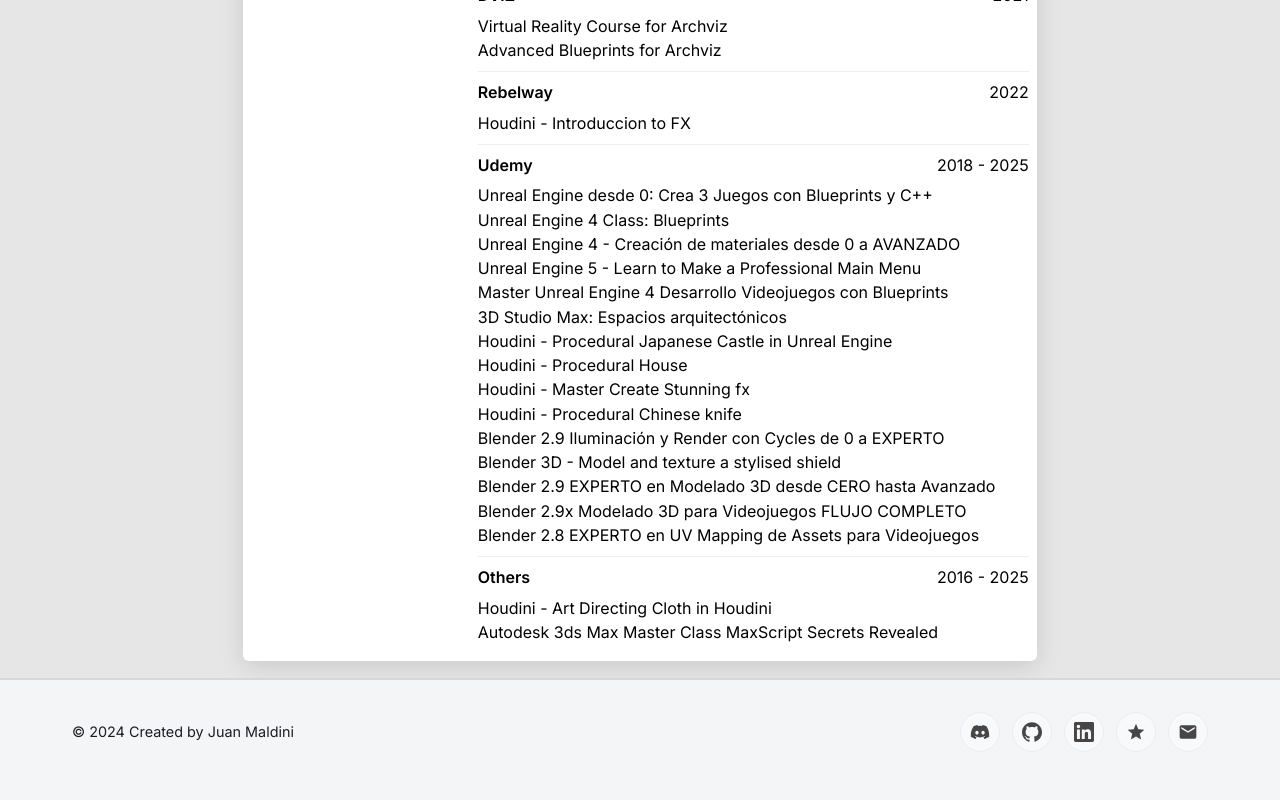
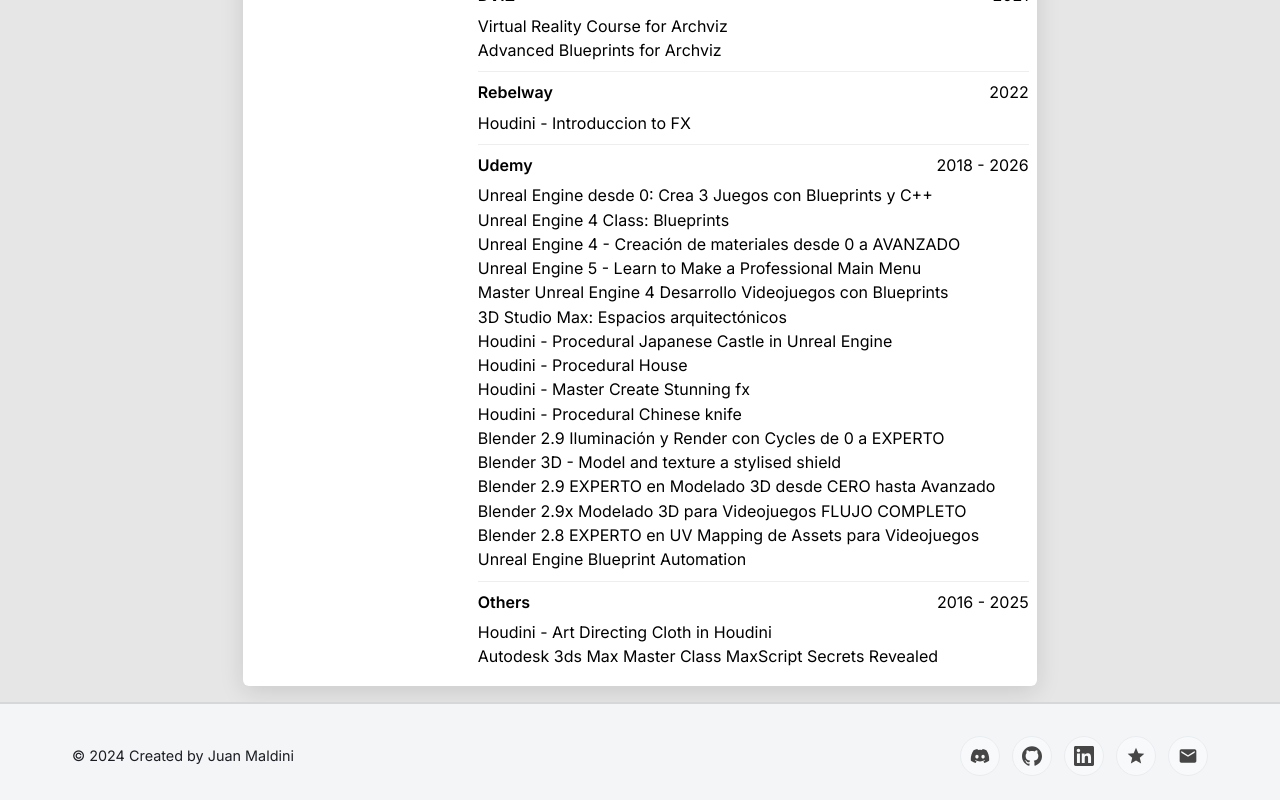
Before and after one commit to JuanMaldini/juanmaldini-web, a React (Vite) app: page /curriculumweb in a window 1280 px wide. Shown: the part 3084-3884 px from the top of the page. Before the commit the page ends 3860 px from the top, so only its background shows below. Built offline with nearby package versions, Linux system fonts and the light colour scheme.

Commit message:
Update Udemy course dates and add new course
Changed Udemy course subtitle from '2018 - 2025' to '2018 - 2026' and added 'Unreal Engine Blueprint Automation' to the list of completed courses.

```diff
--- a/src/data/resumeData.ts
+++ b/src/data/resumeData.ts
@@ -266,7 +266,7 @@
     },
     {
       titulo: "Udemy",
-      subtitulo: "2018 - 2025",
+      subtitulo: "2018 - 2026",
       datos: [
         "Unreal Engine desde 0: Crea 3 Juegos con Blueprints y C++",
         "Unreal Engine 4 Class: Blueprints",
@@ -283,6 +283,7 @@
         "Blender 2.9 EXPERTO en Modelado 3D desde CERO hasta Avanzado",
         "Blender 2.9x Modelado 3D para Videojuegos FLUJO COMPLETO",
         "Blender 2.8 EXPERTO en UV Mapping de Assets para Videojuegos",
+        "Unreal Engine Blueprint Automation",
       ],
     },
     {
```
